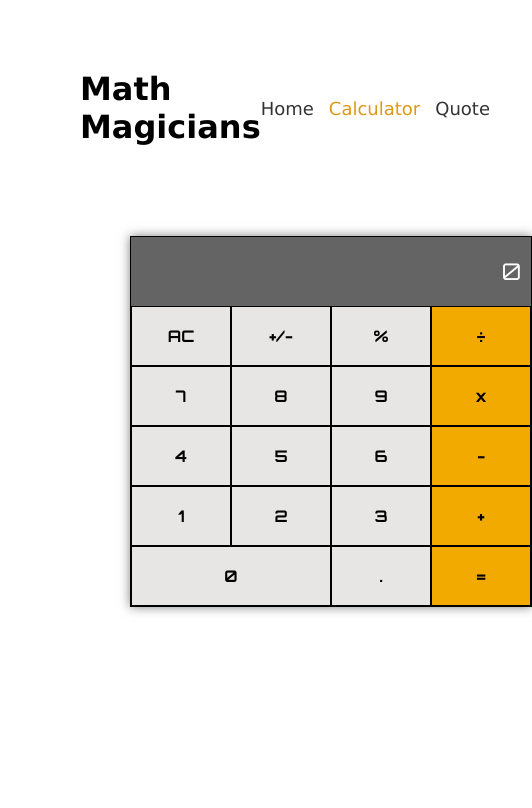
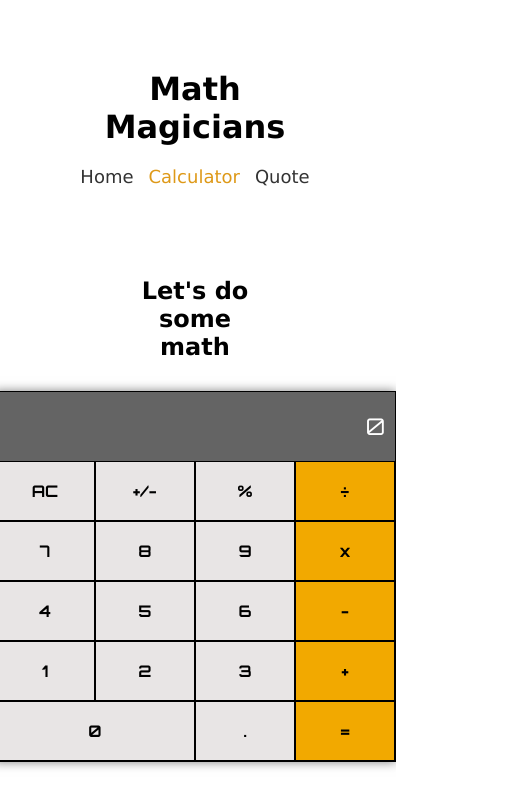
Before and after one commit to preciousbetine/microverse-math-magicians-full, a React (Vite) app: page /calculate in a window 390 px wide. Shown: the top 808 px of the page, 532 px wide, since content can reach past the window. Built offline with nearby package versions, Linux system fonts and the light colour scheme; a web font is replaced by a local one.

Commit message:
Add additional styling

```diff
--- a/src/styles/App.scss
+++ b/src/styles/App.scss
@@ -39,3 +39,13 @@ nav {
   gap: 200px;
   padding: 40px;
 }
+
+@media (max-width: 900px) {
+  .calculator-container {
+    flex-direction: column;
+    align-items: center;
+    justify-content: flex-start;
+    gap: 30px;
+    text-align: center;
+  }
+}
--- a/src/styles/Header.module.scss
+++ b/src/styles/Header.module.scss
@@ -4,3 +4,11 @@ header {
   justify-content: space-between;
   padding: 20px 30px;
 }
+
+@media (max-width: 900px) {
+  header {
+    flex-direction: column;
+    gap: 20px;
+    text-align: center;
+  }
+}
```
